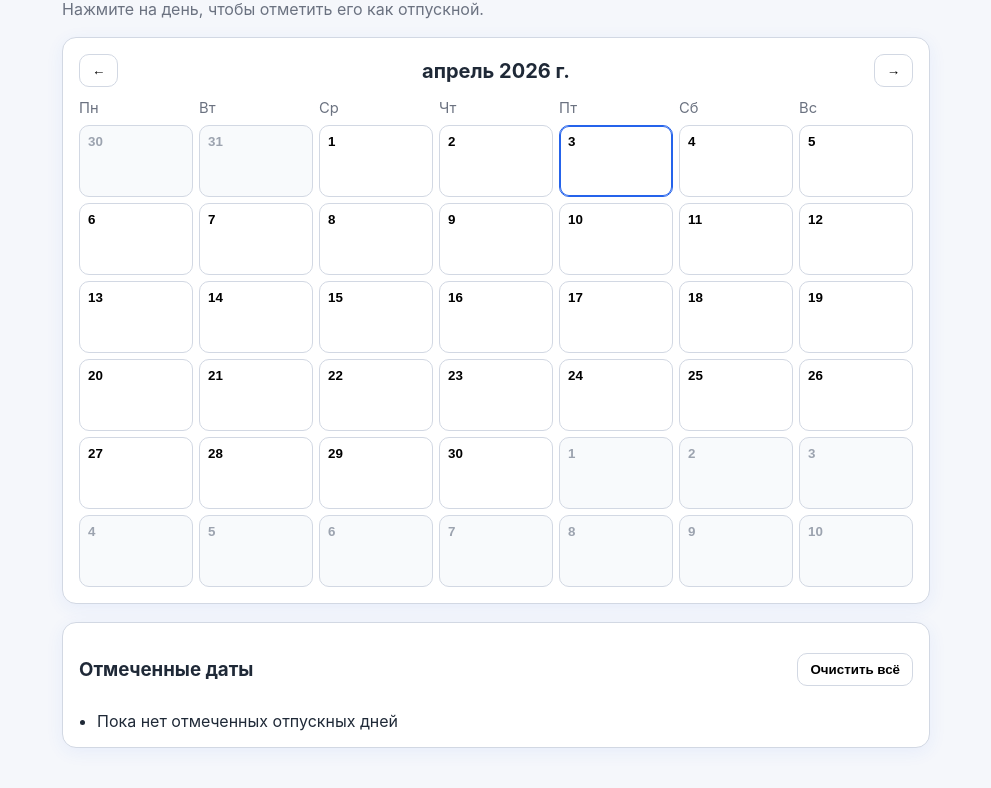
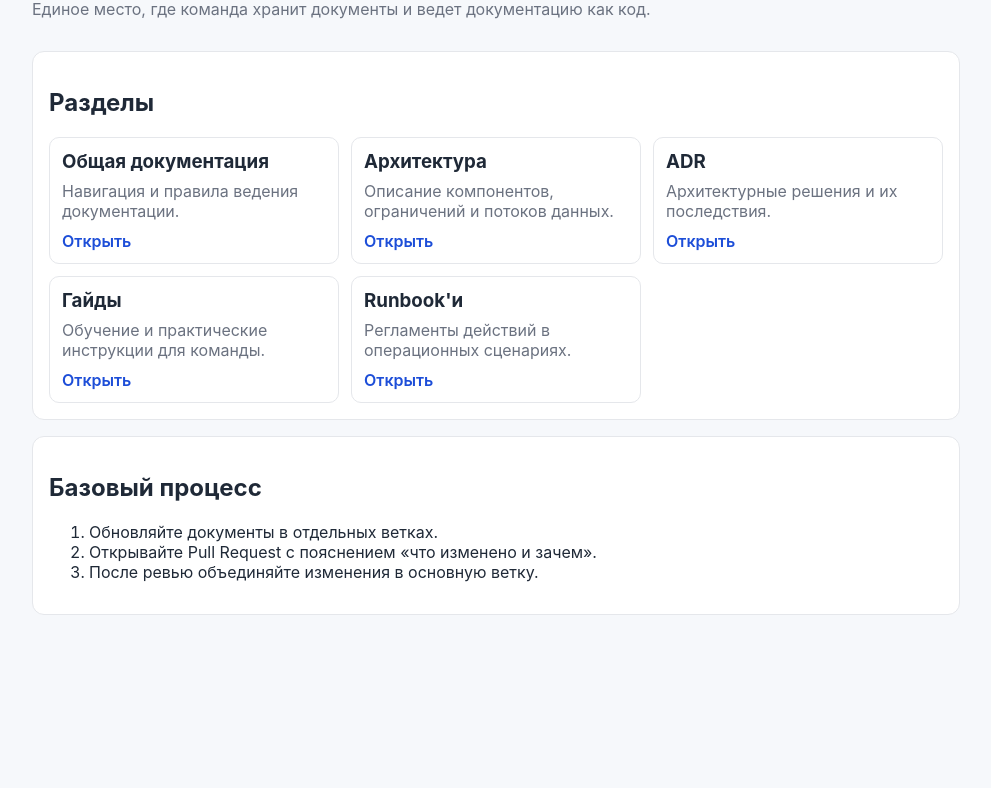
Before and after one commit to DmitriiSemeichenkov/-, a plain HTML site: page index.html in a window 1280 px wide. Shown: the part 72-860 px from the top of the page, without its empty margins (144-1135 px from the left). After the commit the page ends 800 px from the top, so only its background shows below. Drawn offline with Linux system fonts and the light colour scheme.

Commit message:
Создать проект Документирование для docs-as-code

```diff
--- a/app.js
+++ b/app.js
@@ -1,146 +1,49 @@
-const monthTitle = document.getElementById('monthTitle');
-const calendarGrid = document.getElementById('calendarGrid');
-const vacationList = document.getElementById('vacationList');
-const prevMonthBtn = document.getElementById('prevMonth');
-const nextMonthBtn = document.getElementById('nextMonth');
-const clearAllBtn = document.getElementById('clearAll');
+const sections = [
+  {
+    title: 'Общая документация',
+    path: './docs/README.md',
+    description: 'Навигация и правила ведения документации.',
+  },
+  {
+    title: 'Архитектура',
+    path: './docs/architecture.md',
+    description: 'Описание компонентов, ограничений и потоков данных.',
+  },
+  {
+    title: 'ADR',
+    path: './docs/decisions/README.md',
+    description: 'Архитектурные решения и их последствия.',
+  },
+  {
+    title: 'Гайды',
+    path: './docs/guides/onboarding.md',
+    description: 'Обучение и практические инструкции для команды.',
+  },
+  {
+    title: 'Runbook\'и',
+    path: './docs/runbooks/incident-response.md',
+    description: 'Регламенты действий в операционных сценариях.',
+  },
+];
 
-const STORAGE_KEY = 'vacationDates';
-const vacationDates = new Set(JSON.parse(localStorage.getItem(STORAGE_KEY) || '[]'));
+const container = document.getElementById('sections');
 
-let viewDate = new Date();
+for (const section of sections) {
+  const card = document.createElement('article');
+  card.className = 'section-card';
 
-const ruFormatter = new Intl.DateTimeFormat('ru-RU', {
-  day: '2-digit',
-  month: 'long',
-  year: 'numeric',
-});
+  const title = document.createElement('h3');
+  title.textContent = section.title;
 
-function dateToKey(date) {
-  const year = date.getFullYear();
-  const month = String(date.getMonth() + 1).padStart(2, '0');
-  const day = String(date.getDate()).padStart(2, '0');
-  return `${year}-${month}-${day}`;
+  const description = document.createElement('p');
+  description.textContent = section.description;
+
+  const link = document.createElement('a');
+  link.href = section.path;
+  link.textContent = 'Открыть';
+  link.target = '_blank';
+  link.rel = 'noreferrer';
+
+  card.append(title, description, link);
+  container.append(card);
 }
-
-function saveVacationDates() {
-  localStorage.setItem(STORAGE_KEY, JSON.stringify([...vacationDates].sort()));
-}
-
-function renderVacationList() {
-  vacationList.innerHTML = '';
-
-  const sorted = [...vacationDates].sort();
-  if (sorted.length === 0) {
-    const empty = document.createElement('li');
-    empty.textContent = 'Пока нет отмеченных отпускных дней';
-    vacationList.append(empty);
-    return;
-  }
-
-  for (const dateKey of sorted) {
-    const item = document.createElement('li');
-    const date = new Date(`${dateKey}T00:00:00`);
-    item.textContent = ruFormatter.format(date);
-    vacationList.append(item);
-  }
-}
-
-function toggleVacation(dateKey) {
-  if (vacationDates.has(dateKey)) {
-    vacationDates.delete(dateKey);
-  } else {
-    vacationDates.add(dateKey);
-  }
-
-  saveVacationDates();
-  renderCalendar();
-  renderVacationList();
-}
-
-function renderCalendar() {
-  calendarGrid.innerHTML = '';
-
-  const year = viewDate.getFullYear();
-  const month = viewDate.getMonth();
-  monthTitle.textContent = new Intl.DateTimeFormat('ru-RU', {
-    month: 'long',
-    year: 'numeric',
-  }).format(new Date(year, month, 1));
-
-  const firstDay = new Date(year, month, 1);
-  const startDayIndex = (firstDay.getDay() + 6) % 7;
-  const daysInMonth = new Date(year, month + 1, 0).getDate();
-
-  const prevMonthDays = new Date(year, month, 0).getDate();
-  for (let i = startDayIndex - 1; i >= 0; i--) {
-    const date = new Date(year, month - 1, prevMonthDays - i);
-    calendarGrid.append(createDayButton(date, true));
-  }
-
-  for (let day = 1; day <= daysInMonth; day++) {
-    const date = new Date(year, month, day);
-    calendarGrid.append(createDayButton(date, false));
-  }
-
-  const cellsNeeded = 42;
-  const currentCells = calendarGrid.childElementCount;
-  for (let day = 1; day <= cellsNeeded - currentCells; day++) {
-    const date = new Date(year, month + 1, day);
-    calendarGrid.append(createDayButton(date, true));
-  }
-}
-
-function createDayButton(date, isOtherMonth) {
-  const button = document.createElement('button');
-  button.className = 'day-btn';
-  button.type = 'button';
-
-  const dateKey = dateToKey(date);
-  const todayKey = dateToKey(new Date());
-
-  if (isOtherMonth) {
-    button.classList.add('other-month');
-  }
-  if (dateKey === todayKey) {
-    button.classList.add('today');
-  }
-  if (vacationDates.has(dateKey)) {
-    button.classList.add('vacation');
-  }
-
-  const dayLabel = document.createElement('span');
-  dayLabel.className = 'day-label';
-  dayLabel.textContent = String(date.getDate());
-  button.append(dayLabel);
-
-  if (vacationDates.has(dateKey)) {
-    const chip = document.createElement('span');
-    chip.className = 'vacation-chip';
-    chip.textContent = 'Отпуск';
-    button.append(chip);
-  }
-
-  button.addEventListener('click', () => toggleVacation(dateKey));
-  return button;
-}
-
-prevMonthBtn.addEventListener('click', () => {
-  viewDate = new Date(viewDate.getFullYear(), viewDate.getMonth() - 1, 1);
-  renderCalendar();
-});
-
-nextMonthBtn.addEventListener('click', () => {
-  viewDate = new Date(viewDate.getFullYear(), viewDate.getMonth() + 1, 1);
-  renderCalendar();
-});
-
-clearAllBtn.addEventListener('click', () => {
-  vacationDates.clear();
-  saveVacationDates();
-  renderCalendar();
-  renderVacationList();
-});
-
-renderCalendar();
-renderVacationList();
--- a/index.html
+++ b/index.html
@@ -3,36 +3,28 @@
   <head>
     <meta charset="UTF-8" />
     <meta name="viewport" content="width=device-width, initial-scale=1.0" />
-    <title>Календарь отпусков</title>
+    <title>Документирование</title>
     <link rel="stylesheet" href="style.css" />
   </head>
   <body>
     <main class="container">
-      <header class="header">
-        <h1>Календарь отпусков</h1>
-        <p>Нажмите на день, чтобы отметить его как отпускной.</p>
+      <header class="hero">
+        <h1>Документирование</h1>
+        <p>Единое место, где команда хранит документы и ведет документацию как код.</p>
       </header>
 
-      <section class="calendar-card" aria-label="Календарь">
-        <div class="calendar-toolbar">
-          <button id="prevMonth" class="nav-btn" aria-label="Предыдущий месяц">←</button>
-          <h2 id="monthTitle" aria-live="polite"></h2>
-          <button id="nextMonth" class="nav-btn" aria-label="Следующий месяц">→</button>
-        </div>
-
-        <div class="weekdays" aria-hidden="true">
-          <span>Пн</span><span>Вт</span><span>Ср</span><span>Чт</span><span>Пт</span><span>Сб</span><span>Вс</span>
-        </div>
-
-        <div id="calendarGrid" class="calendar-grid" role="grid"></div>
+      <section class="card">
+        <h2>Разделы</h2>
+        <div id="sections" class="grid"></div>
       </section>
 
-      <section class="vacation-list-card">
-        <div class="vacation-list-header">
-          <h3>Отмеченные даты</h3>
-          <button id="clearAll" class="clear-btn">Очистить всё</button>
-        </div>
-        <ul id="vacationList" class="vacation-list"></ul>
+      <section class="card">
+        <h2>Базовый процесс</h2>
+        <ol>
+          <li>Обновляйте документы в отдельных ветках.</li>
+          <li>Открывайте Pull Request с пояснением «что изменено и зачем».</li>
+          <li>После ревью объединяйте изменения в основную ветку.</li>
+        </ol>
       </section>
     </main>
 
--- a/style.css
+++ b/style.css
@@ -1,13 +1,10 @@
 :root {
-  --bg: #f5f7fb;
-  --surface: #ffffff;
+  --bg: #f6f8fb;
+  --surface: #fff;
   --text: #1f2937;
   --muted: #6b7280;
-  --border: #d2d8e3;
-  --accent: #2563eb;
-  --accent-soft: #dbeafe;
-  --vacation: #059669;
-  --vacation-soft: #d1fae5;
+  --border: #e5e7eb;
+  --accent: #1d4ed8;
 }
 
 * {
@@ -17,139 +14,61 @@
 body {
   margin: 0;
   font-family: Inter, system-ui, -apple-system, Segoe UI, Roboto, sans-serif;
+  background: var(--bg);
   color: var(--text);
-  background: var(--bg);
 }
 
 .container {
-  max-width: 900px;
+  max-width: 960px;
   margin: 0 auto;
   padding: 24px 16px 40px;
   display: grid;
-  gap: 18px;
+  gap: 16px;
 }
 
-.header h1 {
+.hero h1 {
   margin: 0;
 }
 
-.header p {
-  margin: 8px 0 0;
+.hero p {
+  margin-top: 8px;
   color: var(--muted);
 }
 
-.calendar-card,
-.vacation-list-card {
+.card {
   background: var(--surface);
   border: 1px solid var(--border);
-  border-radius: 14px;
+  border-radius: 12px;
   padding: 16px;
-  box-shadow: 0 4px 18px rgba(37, 99, 235, 0.07);
 }
 
-.calendar-toolbar {
-  display: flex;
-  align-items: center;
-  justify-content: space-between;
-  margin-bottom: 12px;
+.grid {
+  display: grid;
+  grid-template-columns: repeat(auto-fit, minmax(220px, 1fr));
+  gap: 12px;
 }
 
-#monthTitle {
-  margin: 0;
-  font-size: 1.25rem;
+.section-card {
+  border: 1px solid var(--border);
+  border-radius: 10px;
+  padding: 12px;
 }
 
-.nav-btn,
-.clear-btn {
-  border: 1px solid var(--border);
-  border-radius: 10px;
-  background: #fff;
-  padding: 8px 12px;
-  cursor: pointer;
-  font-weight: 600;
+.section-card h3 {
+  margin: 0 0 8px;
 }
 
-.nav-btn:hover,
-.clear-btn:hover {
-  border-color: var(--accent);
+.section-card p {
+  margin: 0 0 10px;
+  color: var(--muted);
 }
 
-.weekdays {
-  display: grid;
-  grid-template-columns: repeat(7, 1fr);
-  gap: 6px;
-  color: var(--muted);
-  font-size: 0.92rem;
-  margin-bottom: 8px;
+.section-card a {
+  color: var(--accent);
+  font-weight: 600;
+  text-decoration: none;
 }
 
-.calendar-grid {
-  display: grid;
-  grid-template-columns: repeat(7, 1fr);
-  gap: 6px;
+.section-card a:hover {
+  text-decoration: underline;
 }
-
-.day-btn {
-  border: 1px solid var(--border);
-  background: #fff;
-  border-radius: 10px;
-  min-height: 72px;
-  padding: 8px;
-  text-align: left;
-  cursor: pointer;
-  display: flex;
-  flex-direction: column;
-  justify-content: space-between;
-}
-
-.day-btn:hover {
-  border-color: var(--accent);
-  background: var(--accent-soft);
-}
-
-.day-btn.other-month {
-  color: #9ca3af;
-  background: #f8fafc;
-}
-
-.day-btn.today {
-  border-color: var(--accent);
-  box-shadow: inset 0 0 0 1px var(--accent);
-}
-
-.day-btn.vacation {
-  border-color: var(--vacation);
-  background: var(--vacation-soft);
-}
-
-.day-label {
-  font-weight: 700;
-}
-
-.vacation-chip {
-  align-self: flex-start;
-  font-size: 0.72rem;
-  padding: 2px 7px;
-  border-radius: 999px;
-  color: #065f46;
-  background: #a7f3d0;
-}
-
-.vacation-list-header {
-  display: flex;
-  justify-content: space-between;
-  align-items: center;
-}
-
-.vacation-list {
-  margin: 12px 0 0;
-  padding-left: 18px;
-  display: grid;
-  gap: 6px;
-}
-
-@media (max-width: 600px) {
-  .day-btn {
-    min-height: 58px;
-  }
-}
```
Also changed, not shown: 6 other files.
